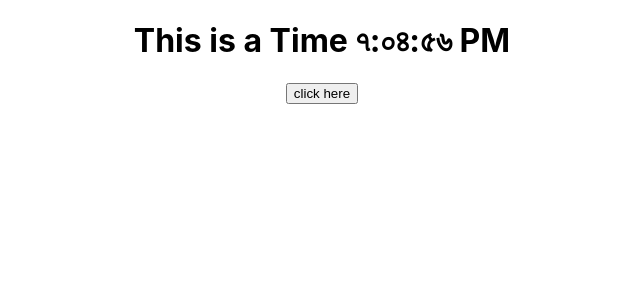
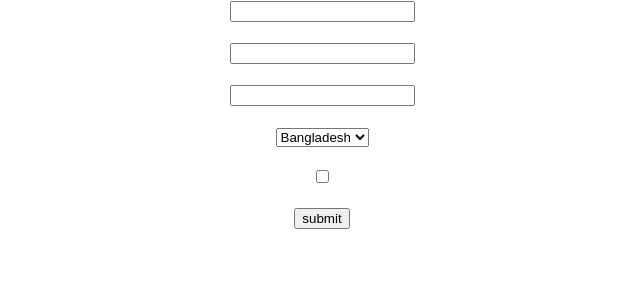
Before and after one commit to Nahid005/my-project, a React (Create React App) app: page / in a window 1280 px wide. Shown: the top 300 px of the page, without its empty margins (318-958 px from the left). Built offline with nearby package versions, Linux system fonts and the light colour scheme.

Commit message:
form file added

```diff
--- a/src/App.js
+++ b/src/App.js
@@ -1,10 +1,12 @@
 import './App.css';
-import Clock from './component/Clock'
+// import Clock from './component/Clock'
+import From from './component/From.jsx'
 
 function App() {
   return (
     <div className="App">
-      <Clock></Clock>
+      {/* <Clock></Clock> */}
+      <From> </From>
     </div>
   );
 }
--- /dev/null
+++ b/src/component/From.jsx
@@ -0,0 +1,81 @@
+import React from 'react';
+
+class From extends React.Component {
+    state = {
+        fristName : '',
+        secoundName : '',
+        phoneNumber : '',
+        email : '',
+        country : 'bangladesh',
+        permaission : false,
+
+    }
+
+    onchageHandaler = (event) => {
+        if (event.target.type === 'text') {
+            this.setState ( {
+                fristName : event.target.value
+            })
+        }else if (event.target.type === 'number'){
+            this.setState({
+                phoneNumber : event.target.value,
+            })
+        } else if (event.target.type === 'select-one') {
+            this.setState({
+                country : event.target.value
+            })
+        } else if (event.target.type === 'checkbox') {
+            this.setState({
+                permaission : event.target.checked,
+            })
+        } else if (event.target.type === 'email'){
+            this.setState({
+                email : event.target.value
+            })
+        }
+
+
+    }
+
+    submitHendaler = (event) => {
+        event.preventDefault();
+        const {fristName, phoneNumber, country, email, permaission} = this.state
+
+        console.log(fristName, phoneNumber, country, email, permaission)
+    }
+
+    render() {
+        const {fristName, phoneNumber, country, email, permaission} = this.state
+
+
+        return (
+            <form action="#" onSubmit={this.submitHendaler}>
+                <input type="text" name ="firstName" value={fristName}  onChange = {this.onchageHandaler} />
+                <br/>
+                <br/>
+                <input type="number" name="phoneNumber" value={phoneNumber}  onChange = {this.onchageHandaler}/>
+                <br/>
+                <br/>
+                <input type="email" name="email" value={email}  onChange = {this.onchageHandaler}/>
+                <br/>
+                <br/>
+                <select value={country} onChange = {this.onchageHandaler}>
+                    <option value="germany"> germany </option>
+                    <option value="bangladesh"> Bangladesh </option>
+                    <option value="munich"> munich </option>
+                    <option value="Dhaka"> Dhaka </option>
+                </select>
+                <br/>
+                <br/>
+                <input type="checkbox" checked={permaission} onChange = {this.onchageHandaler}/>
+                <br/>
+                <br/>
+                <input type="submit" value="submit" />
+
+            </form>
+        )
+    }
+
+}
+
+export default From;
```
